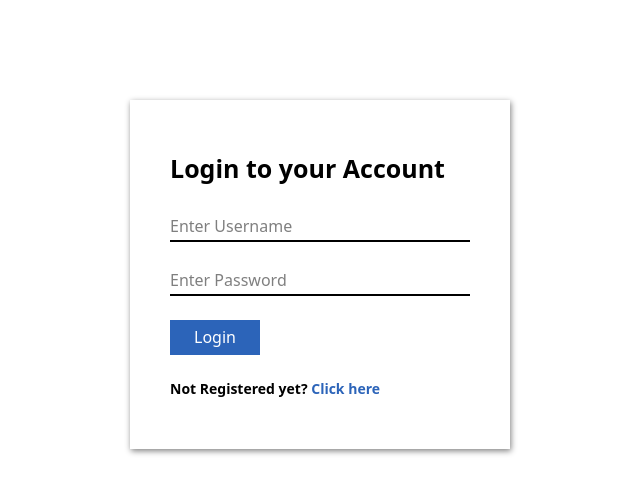
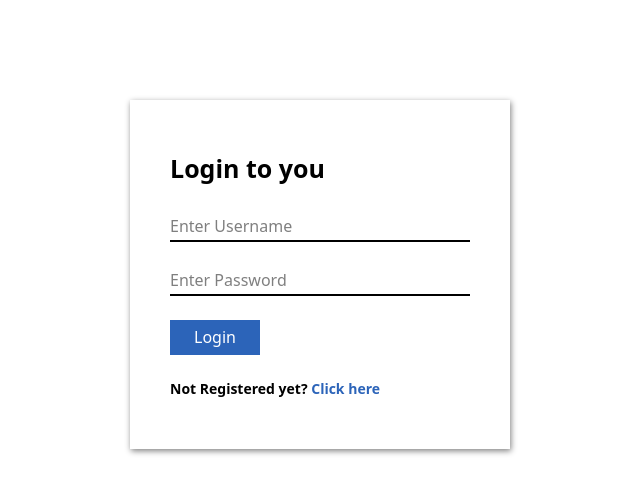
Before and after one commit to ridafatima1157/blog1, a React (Vite) app in the folder frontend/: page /login in a window 1280 px wide. Shown: the top 494 px of the page, without its empty margins (320-960 px from the left). Built offline with nearby package versions, Linux system fonts and the light colour scheme; no server answers.

Commit message:
fix: update GitHubConnectCallback component and add vercel.json rewrite rule

```diff
--- a/frontend/src/pages/Login.jsx
+++ b/frontend/src/pages/Login.jsx
@@ -42,7 +42,7 @@ function Login() {
   return (
     <div className="mt-[100px] ml-[450px] mr-[450px] pt-[50px] pb-[50px] pl-[30px] pr-[30px] flex justify-center shadow-[1px_2px_6px_grey]">
       <div>
-        <h1 className=" text-[25px] font-bold">Login to your Account</h1>
+        <h1 className=" text-[25px] font-bold">Login to you</h1>
         <br />
         <form onSubmit={handleSubmission}>
           <input
```
